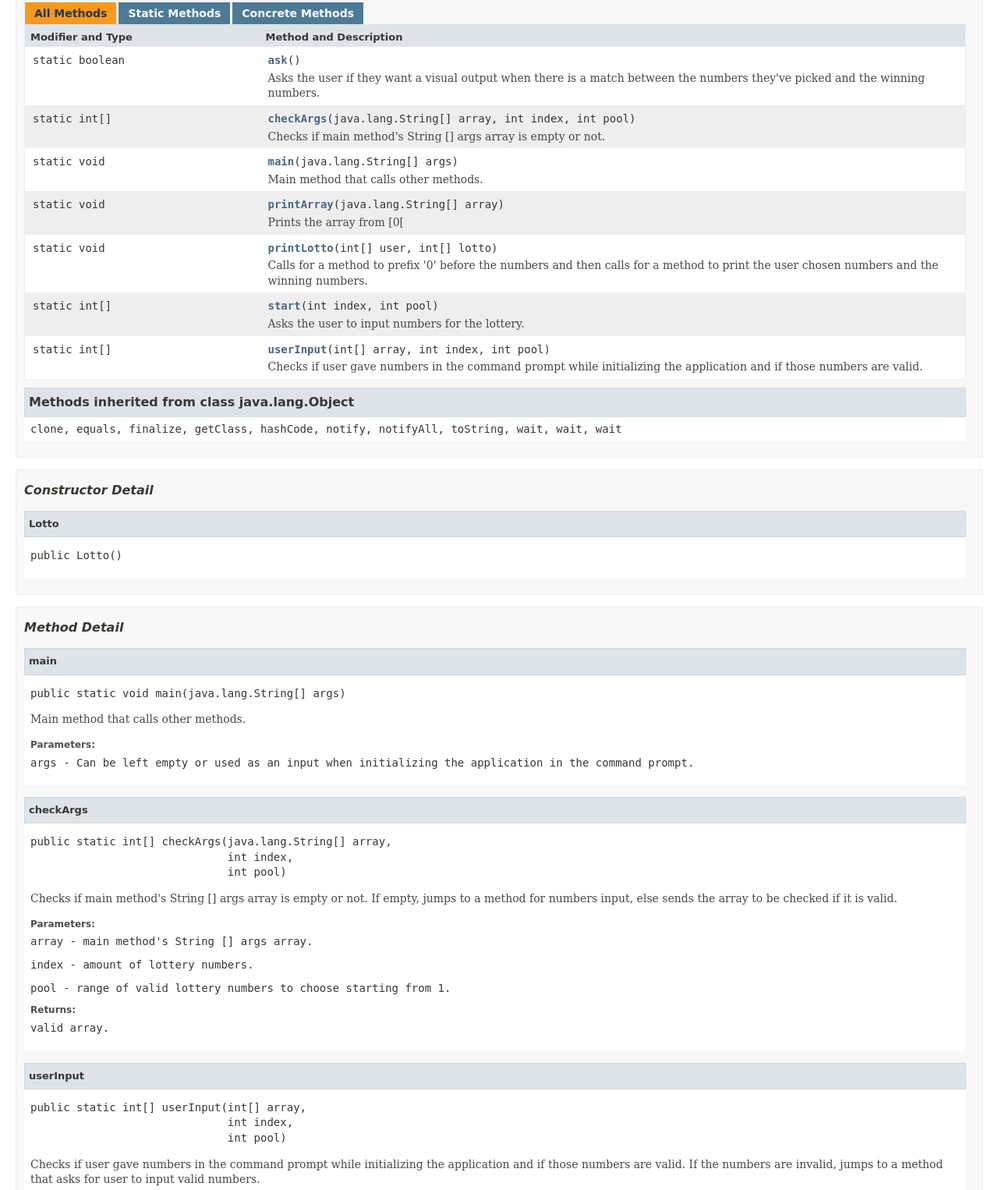
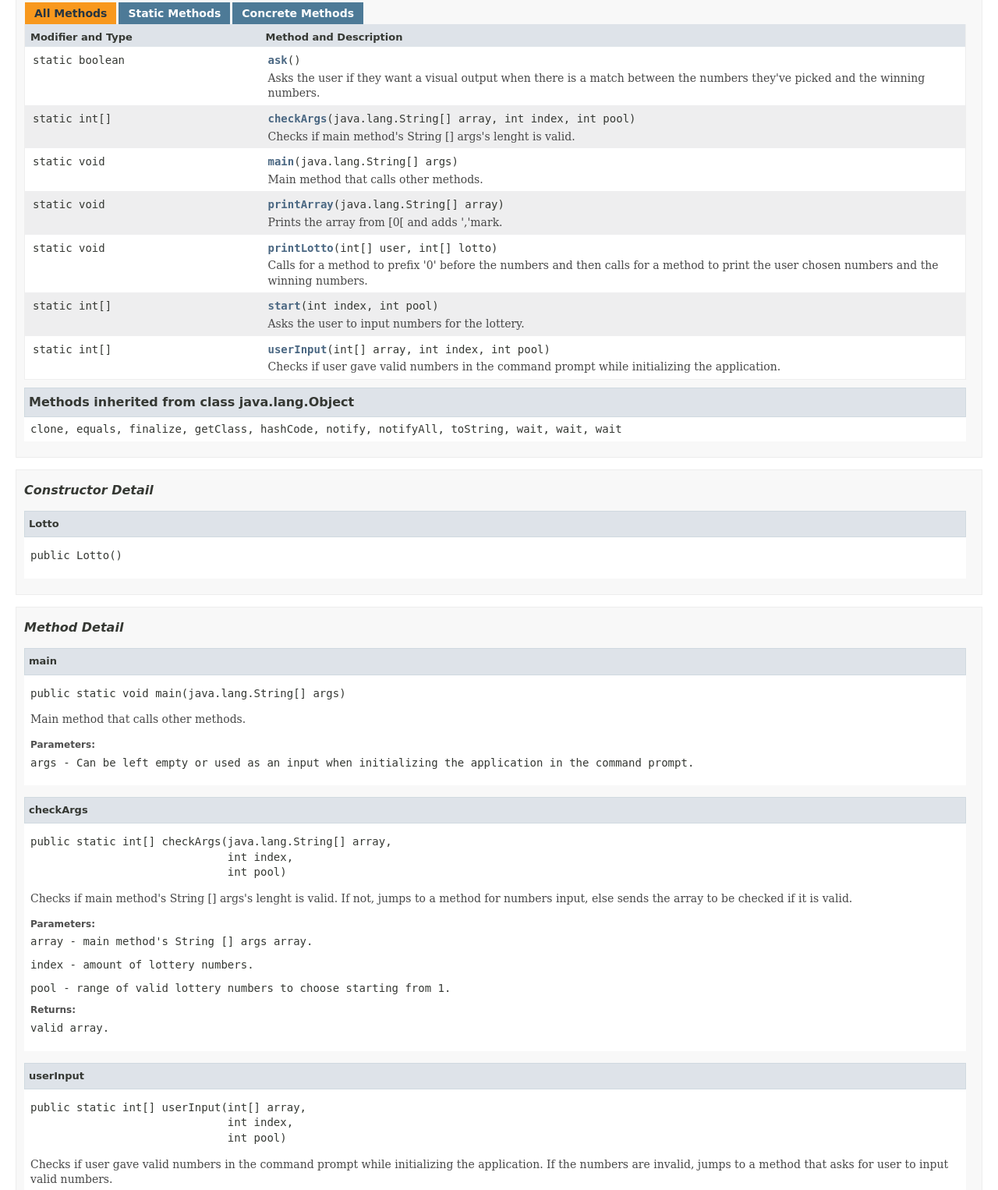
Before and after one commit to Coudini/Lotto, a plain HTML site: page doc/fi/tuni/coudini/lotto/Lotto.html in a window 1280 px wide. Shown: the part 656-2182 px from the top of the page at 78% size. Drawn offline with Linux system fonts and the light colour scheme; a web font is replaced by a local one.

Commit message:
Add files via upload

```diff
--- a/doc/fi/tuni/coudini/lotto/Lotto.html
+++ b/doc/fi/tuni/coudini/lotto/Lotto.html
@@ -2,7 +2,7 @@
 <!-- NewPage -->
 <html lang="fi">
 <head>
-<!-- Generated by javadoc (1.8.0_221) on Sun Oct 20 21:23:24 EEST 2019 -->
+<!-- Generated by javadoc (1.8.0_221) on Sun Oct 20 23:02:46 EEST 2019 -->
 <title>Lotto</title>
 <meta name="date" content="2019-10-20">
 <link rel="stylesheet" type="text/css" href="../../../../stylesheet.css" title="Style">
@@ -163,7 +163,7 @@ extends java.lang.Object</pre>
 <td class="colLast"><code><span class="memberNameLink"><a href="../../../../fi/tuni/coudini/lotto/Lotto.html#checkArgs-java.lang.String:A-int-int-">checkArgs</a></span>(java.lang.String[]&nbsp;array,
          int&nbsp;index,
          int&nbsp;pool)</code>
-<div class="block">Checks if main method's String [] args array is empty or not.</div>
+<div class="block">Checks if main method's String [] args's lenght is valid.</div>
 </td>
 </tr>
 <tr id="i2" class="altColor">
@@ -175,7 +175,7 @@ extends java.lang.Object</pre>
 <tr id="i3" class="rowColor">
 <td class="colFirst"><code>static void</code></td>
 <td class="colLast"><code><span class="memberNameLink"><a href="../../../../fi/tuni/coudini/lotto/Lotto.html#printArray-java.lang.String:A-">printArray</a></span>(java.lang.String[]&nbsp;array)</code>
-<div class="block">Prints the array from [0[</div>
+<div class="block">Prints the array from [0[ and adds ','mark.</div>
 </td>
 </tr>
 <tr id="i4" class="altColor">
@@ -197,7 +197,7 @@ extends java.lang.Object</pre>
 <td class="colLast"><code><span class="memberNameLink"><a href="../../../../fi/tuni/coudini/lotto/Lotto.html#userInput-int:A-int-int-">userInput</a></span>(int[]&nbsp;array,
          int&nbsp;index,
          int&nbsp;pool)</code>
-<div class="block">Checks if user gave numbers in the command prompt while initializing the application and if those numbers are valid.</div>
+<div class="block">Checks if user gave valid numbers in the command prompt while initializing the application.</div>
 </td>
 </tr>
 </table>
@@ -262,8 +262,8 @@ extends java.lang.Object</pre>
 <pre>public static&nbsp;int[]&nbsp;checkArgs(java.lang.String[]&nbsp;array,
                               int&nbsp;index,
                               int&nbsp;pool)</pre>
-<div class="block">Checks if main method's String [] args array is empty or not.
- If empty, jumps to a method for numbers input, else sends the array to be checked if it is valid.</div>
+<div class="block">Checks if main method's String [] args's lenght is valid.
+ If not, jumps to a method for numbers input, else sends the array to be checked if it is valid.</div>
 <dl>
 <dt><span class="paramLabel">Parameters:</span></dt>
 <dd><code>array</code> - main method's String [] args array.</dd>
@@ -283,7 +283,7 @@ extends java.lang.Object</pre>
 <pre>public static&nbsp;int[]&nbsp;userInput(int[]&nbsp;array,
                               int&nbsp;index,
                               int&nbsp;pool)</pre>
-<div class="block">Checks if user gave numbers in the command prompt while initializing the application and if those numbers are valid.
+<div class="block">Checks if user gave valid numbers in the command prompt while initializing the application.
  If the numbers are invalid, jumps to a method that asks for user to input valid numbers.</div>
 <dl>
 <dt><span class="paramLabel">Parameters:</span></dt>
@@ -292,20 +292,6 @@ extends java.lang.Object</pre>
 <dd><code>pool</code> - range of valid lottery numbers to choose starting from 1.</dd>
 <dt><span class="returnLabel">Returns:</span></dt>
 <dd>valid array.</dd>
-</dl>
-</li>
-</ul>
-<a name="ask--">
-<!--   -->
-</a>
-<ul class="blockList">
-<li class="blockList">
-<h4>ask</h4>
-<pre>public static&nbsp;boolean&nbsp;ask()</pre>
-<div class="block">Asks the user if they want a visual output when there is a match between the numbers they've picked and the winning numbers.</div>
-<dl>
-<dt><span class="returnLabel">Returns:</span></dt>
-<dd>false or true depending on user choice.</dd>
 </dl>
 </li>
 </ul>
@@ -326,6 +312,20 @@ extends java.lang.Object</pre>
 <dd><code>pool</code> - range of valid lottery numbers to choose starting from 1.</dd>
 <dt><span class="returnLabel">Returns:</span></dt>
 <dd>an array filled with user chosen numbers.</dd>
+</dl>
+</li>
+</ul>
+<a name="ask--">
+<!--   -->
+</a>
+<ul class="blockList">
+<li class="blockList">
+<h4>ask</h4>
+<pre>public static&nbsp;boolean&nbsp;ask()</pre>
+<div class="block">Asks the user if they want a visual output when there is a match between the numbers they've picked and the winning numbers.</div>
+<dl>
+<dt><span class="returnLabel">Returns:</span></dt>
+<dd>false or true depending on user choice.</dd>
 </dl>
 </li>
 </ul>
@@ -352,7 +352,7 @@ extends java.lang.Object</pre>
 <li class="blockList">
 <h4>printArray</h4>
 <pre>public static&nbsp;void&nbsp;printArray(java.lang.String[]&nbsp;array)</pre>
-<div class="block">Prints the array from [0[</div>
+<div class="block">Prints the array from [0[ and adds ','mark.</div>
 <dl>
 <dt><span class="paramLabel">Parameters:</span></dt>
 <dd><code>array</code> - array to be printed.</dd>
```
Also changed, not shown: doc/allclasses-frame.html (+1 -1 lines), doc/allclasses-noframe.html (+1 -1 lines), doc/constant-values.html (+1 -1 lines), doc/deprecated-list.html (+1 -1 lines), doc/fi/tuni/coudini/lotto/package-frame.html (+1 -1 lines), doc/fi/tuni/coudini/lotto/package-summary.html (+1 -1 lines), doc/fi/tuni/coudini/lotto/package-tree.html (+1 -1 lines), doc/fi/tuni/coudini/lotto/util/Arrays.html (+1 -1 lines), doc/fi/tuni/coudini/lotto/util/Console.html (+1 -1 lines), doc/fi/tuni/coudini/lotto/util/Math.html (+1 -1 lines), doc/fi/tuni/coudini/lotto/util/package-frame.html (+1 -1 lines), doc/fi/tuni/coudini/lotto/util/package-summary.html (+1 -1 lines), doc/fi/tuni/coudini/lotto/util/package-tree.html (+1 -1 lines), doc/help-doc.html (+1 -1 lines), 5 more files.
